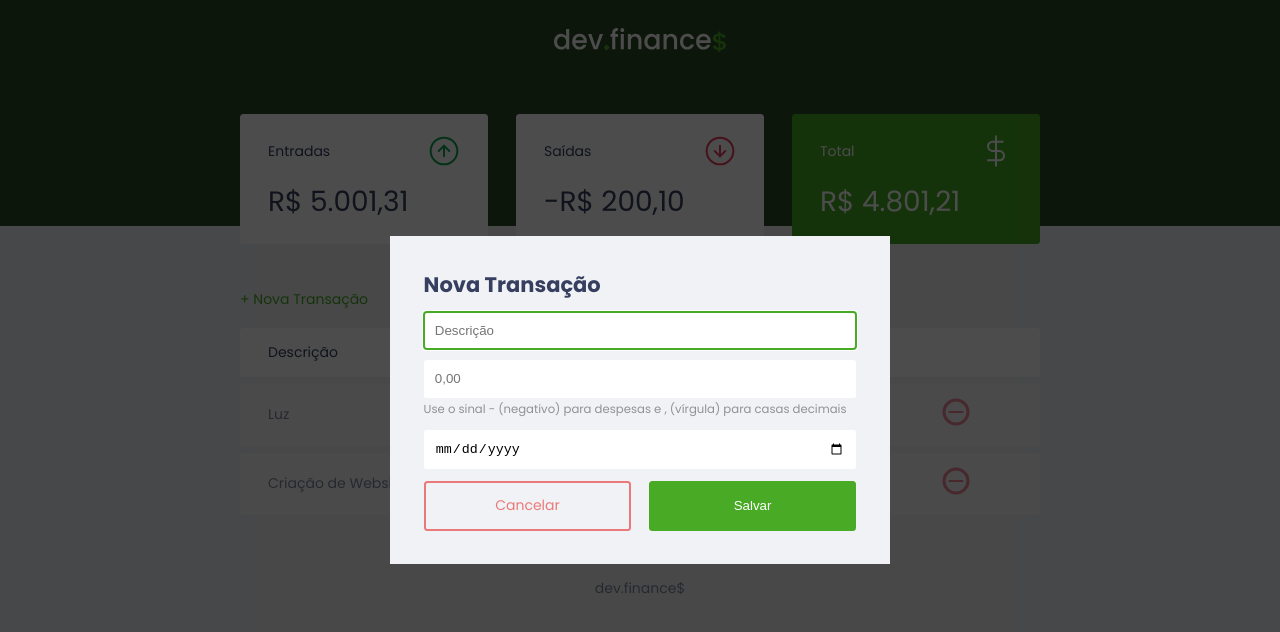
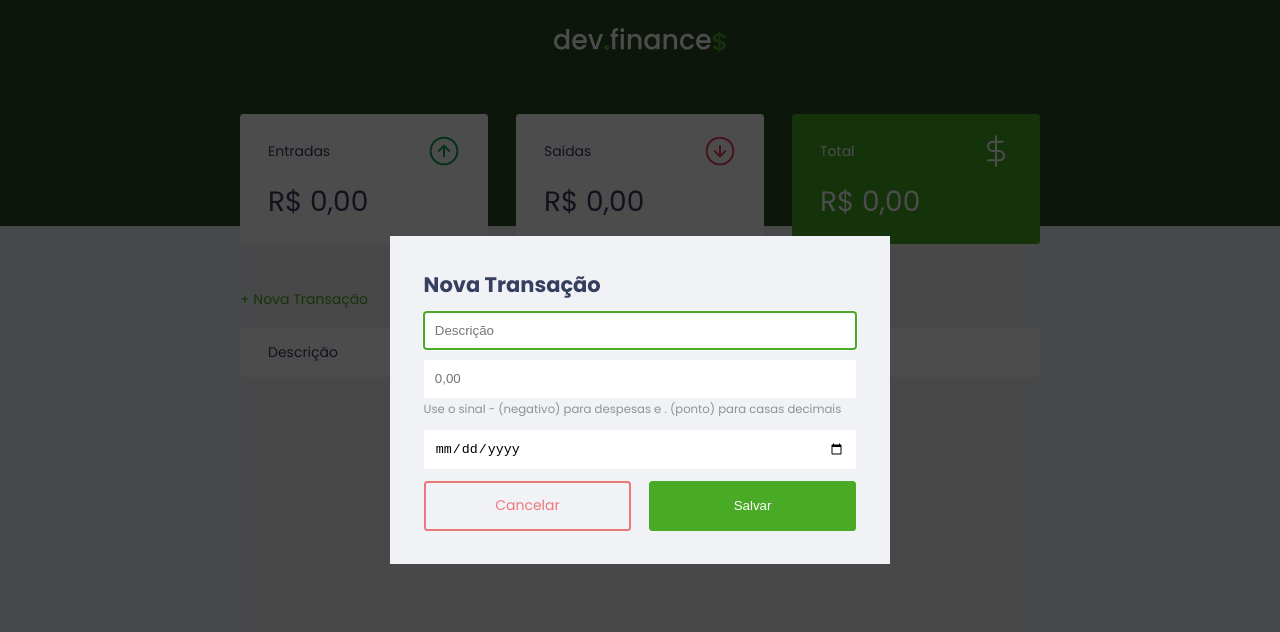
Before and after one commit to faeelcardoso/dev-finances-rocketseat, a plain HTML site: page index.html in a window 1280 px wide. Both pictures are taken after a click on the link "+ Nova Transação". Drawn offline with Linux system fonts and the light colour scheme.

Commit message:
:tada: finally finished! until I find a bug of course

```diff
--- a/index.html
+++ b/index.html
@@ -68,6 +68,10 @@
         </tbody>
       </table>
     </section>
+
+    <div id="quiet">
+      <p style="text-align:center">Tudo quieto por aqui...</p>
+    </div>
   </main>
 
   <footer>
@@ -87,7 +91,7 @@
             <label class="sr-only" for="amount">Valor</label>
             <input aria-labelledby="amount helper" type="number" name="amount" id="amount" step="0.10"
               placeholder="0,00">
-            <small class="help" id="helper">Use o sinal - (negativo) para despesas e , (vírgula) para casas
+            <small class="help" id="helper">Use o sinal - (negativo) para despesas e . (ponto) para casas
               decimais</small>
           </div>
 
--- a/scripts/script.js
+++ b/scripts/script.js
@@ -1,28 +1,27 @@
 const STATUS_MODAL = "active";
+const STATUS_TOTAL = "overdrawn";
 
 function modal() {
     // NEW THING!!! instead of using open/close, toggle do the same thing but in a easier way
-    let modal = document.querySelector(".modal-overlay");
-    modal.classList.toggle(STATUS_MODAL);
+    document.querySelector(".modal-overlay").classList.toggle(STATUS_MODAL);
 
     document.querySelector("input#description").focus();
 }
 
+const Storage = {
+    get() {
+        // vai retornar meu array de objetos ou um array vazio se for a primeira vez
+        return JSON.parse(localStorage.getItem("dev.finances:transactions")) || [];
+    },
+
+    set(transaction) {
+        // setando no meu localStorage minha transação em String, remember, localStorage salva em string
+        localStorage.setItem("dev.finances:transactions", JSON.stringify(transaction));
+    },
+}
+
 const Transaction = {
-    allTransactions: [
-        {
-            id: 1,
-            description: "Luz",
-            amount: -20010,
-            date: "23/01/2021",
-        },
-        {
-            id: 2,
-            description: "Criação de Website",
-            amount: 500131,
-            date: "23/01/2021",
-        },
-    ],
+    allTransactions: Storage.get(),
 
     add(transaction) {
         this.allTransactions.push(transaction);
@@ -65,6 +64,7 @@ const DOM = {
     tbody: document.querySelector("#data-table tbody"),
 
     addTransaction(transaction, index) {
+
         const tr = document.createElement("tr");
         tr.innerHTML = DOM.innerHTMLTransaction(transaction, index);
         tr.dataset.index = index; // seto o data-index="index"
@@ -84,7 +84,14 @@ const DOM = {
             <td>
                 <img onclick="Transaction.remove(${index})" src="./assets/minus.svg" alt="Remover transação">
             </td>
-      `
+        `;
+
+        if(Transaction.allTransactions.length > 0) {
+            let quiet = document.getElementById("quiet");
+            if(quiet) {
+                quiet.remove();
+            }
+        }
 
         return html;
     },
@@ -93,6 +100,16 @@ const DOM = {
         document.getElementById("incomeDisplay").innerHTML = Utils.formatCurrency(Transaction.incomes());
         document.getElementById("outgoingDisplay").innerHTML = Utils.formatCurrency(Transaction.outgoing());
         document.getElementById("totalDisplay").innerHTML = Utils.formatCurrency(Transaction.total());
+
+        this.updateTotalColor(Transaction.total());
+    },
+
+    updateTotalColor(value) {
+        if(value < 0) {
+            document.getElementById("totalDisplay").classList.add(STATUS_TOTAL);
+        } else {
+            document.getElementById("totalDisplay").classList.remove(STATUS_TOTAL);
+        }
     },
 
     clearTransactions() {
@@ -124,7 +141,7 @@ const Utils = {
 
     formatAmount(value) {
         value = Number(value) * 100; // pra tipo um 8.00 virar 800, tirar vírgula e ponto
-        return value;
+        return Math.round(value); // retornar o valor arredondado, caso for decimal
     },
 
     formatDate(value) {
@@ -207,6 +224,8 @@ const App = {
         Transaction.allTransactions.forEach(DOM.addTransaction);
 
         DOM.updateBalance();
+
+        Storage.set(Transaction.allTransactions);
     },
     reload() {
         DOM.clearTransactions();
--- a/style.css
+++ b/style.css
@@ -105,6 +105,9 @@ header {
   color: var(--main-white);
   margin-top: 0;
 }
+.overdrawn {
+  color: #a12424;
+}
 
 /* --- CARDS --- */
 .card {
@@ -187,11 +190,17 @@ table img {
 }
 
 /* --- FOOTER --- */
-footer {
+footer,
+#quiet {
   text-align: center;
   padding: 4rem 0 2rem;
   color: var(--dark-blue);
   opacity: 0.6;
+}
+
+#quiet {
+  padding: 2rem 0 0.5rem;
+  opacity: 1;
 }
 
 /* --- MODAL --- */
@@ -256,6 +265,10 @@ input {
   .container {
     width: min(90vw, 800px);
   }
+  table tbody td.outgoing,
+  table tbody td.income {
+    padding: 0;
+  }
 }
 @media screen and (min-width: 750px) {
   html {
```
Lines whose indentation alone changed are shown as unchanged.
